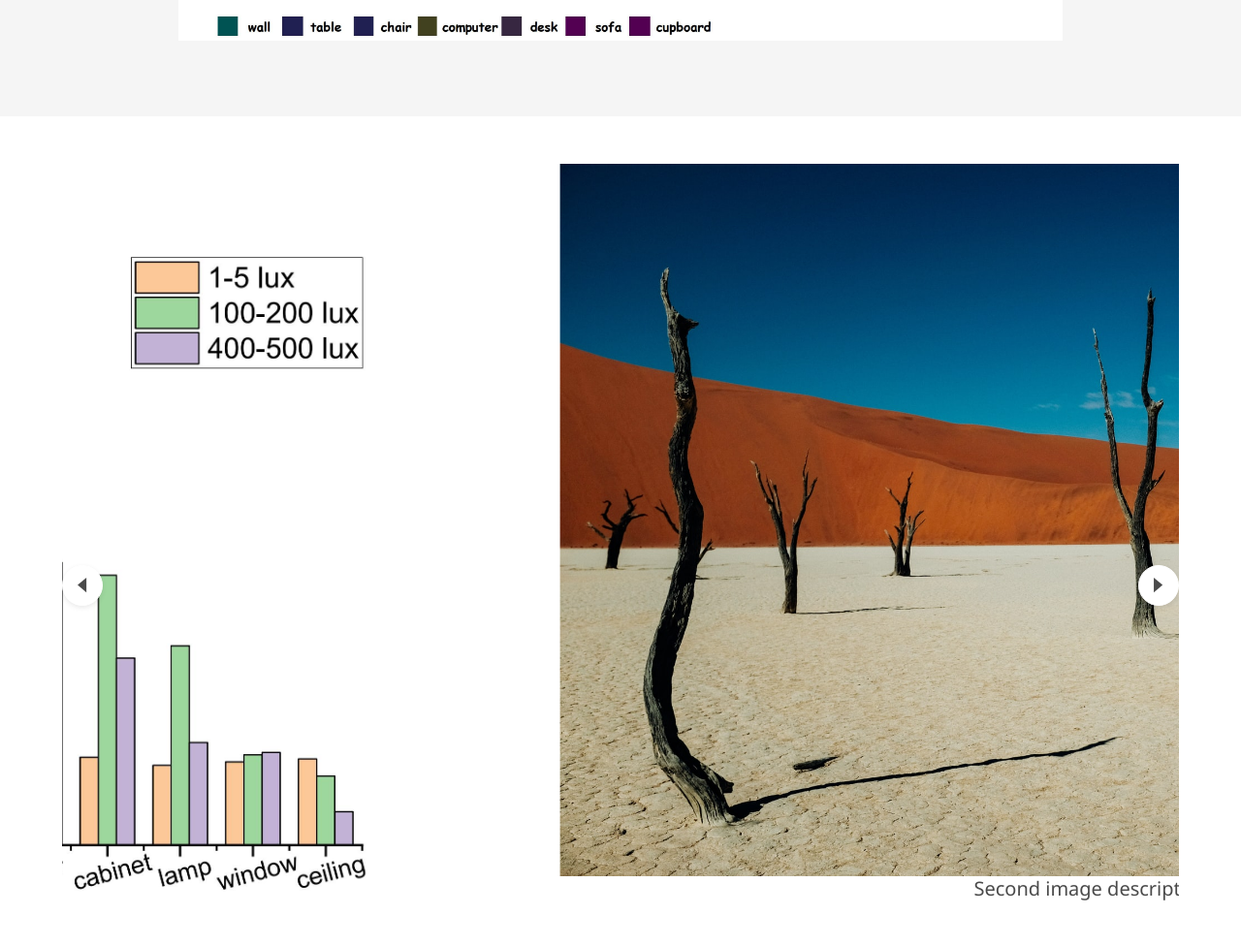
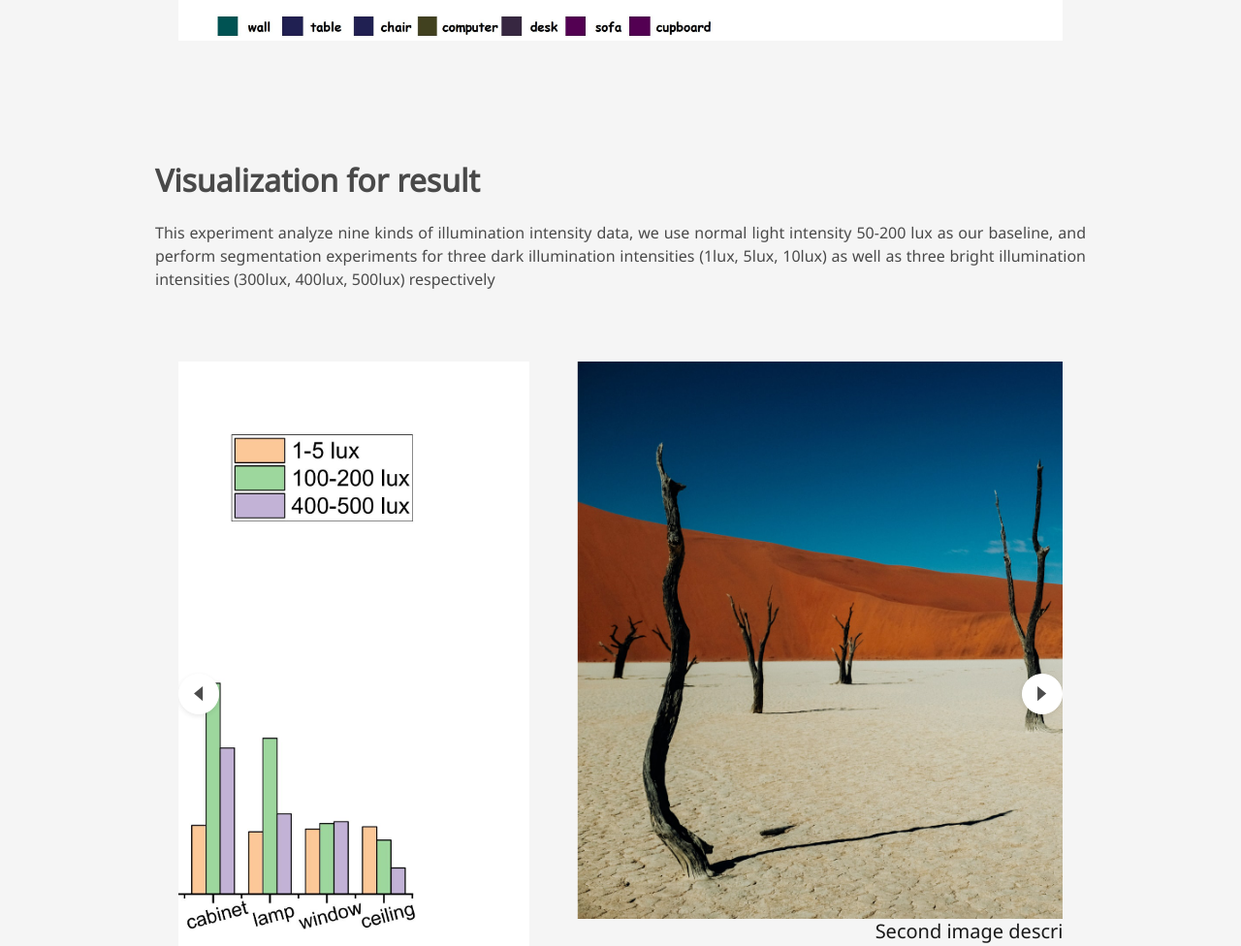
Before and after one commit to Jasper-kk/mi3d, a plain HTML site: page index.html in a window 1280 px wide. Shown: the part 3720-4696 px from the top of the page at 97% size. Drawn offline with nearby package versions, Linux system fonts and the light colour scheme; some icons are missing; a web font is replaced by a local one.

Commit message:
Update index.html

```diff
--- a/index.html
+++ b/index.html
@@ -249,7 +249,25 @@ use normal light intensity 50-200 lux as our baseline, and perform segmentation
 
 
 <!-- Image carousel -->
-<section class="hero is-small">
+
+  <section class="section hero is-small is-light">
+    <div class="container is-max-desktop">
+        <div class="columns is-centered">
+            <div class="column is-full">
+                <div class="content">
+                    <h2 class="title is-3">Visualization for result</h2>
+                    <div class="level-set has-text-justified">
+                        <p>
+                        <p>
+                          This experiment analyze nine kinds of illumination intensity data, we
+use normal light intensity 50-200 lux as our baseline, and perform segmentation experiments for three dark illumination intensities (1lux,
+5lux, 10lux) as well as three bright illumination intensities (300lux, 400lux, 500lux) respectively
+                        </p>
+                    </div>
+                </div>
+            </div>
+        </div>
+
         <div class="hero-body">
           <div class="container">
             <div id="results-carousel" class="carousel results-carousel">
```
Lines whose indentation alone changed are shown as unchanged.
